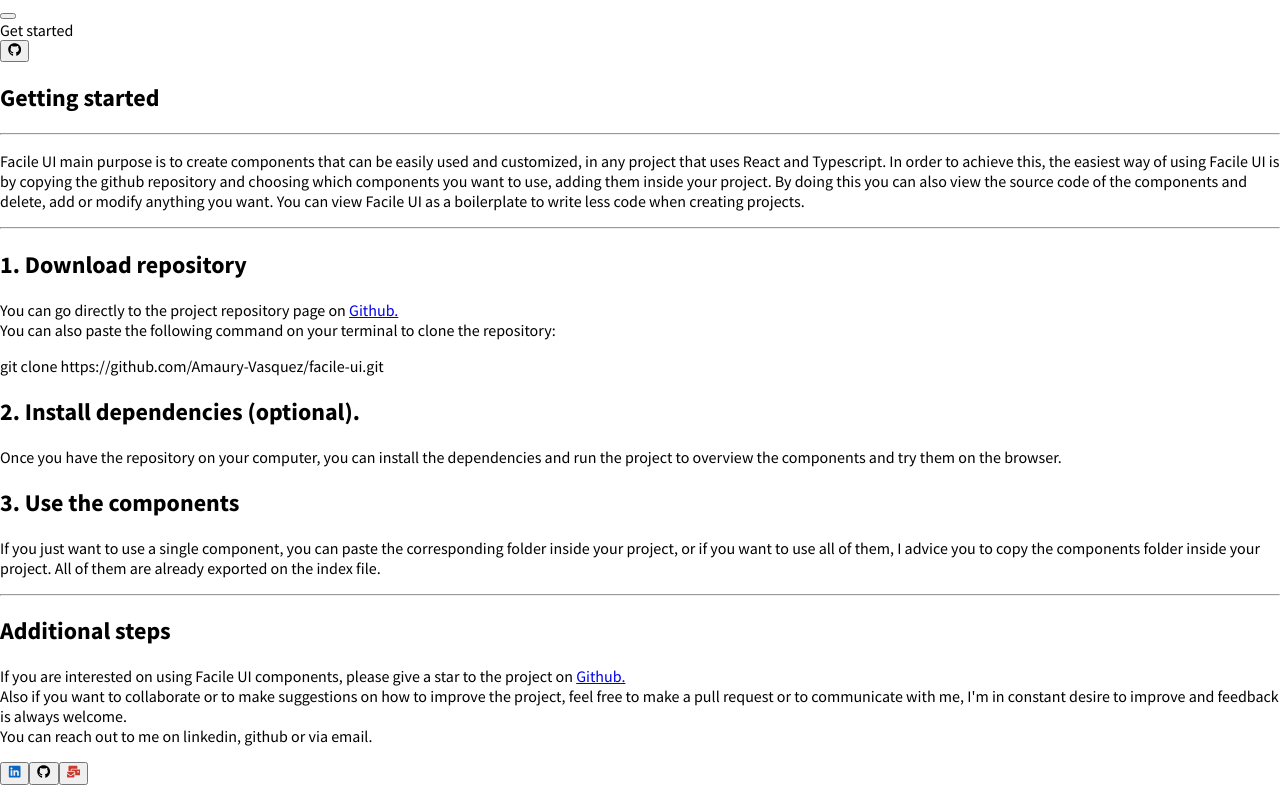
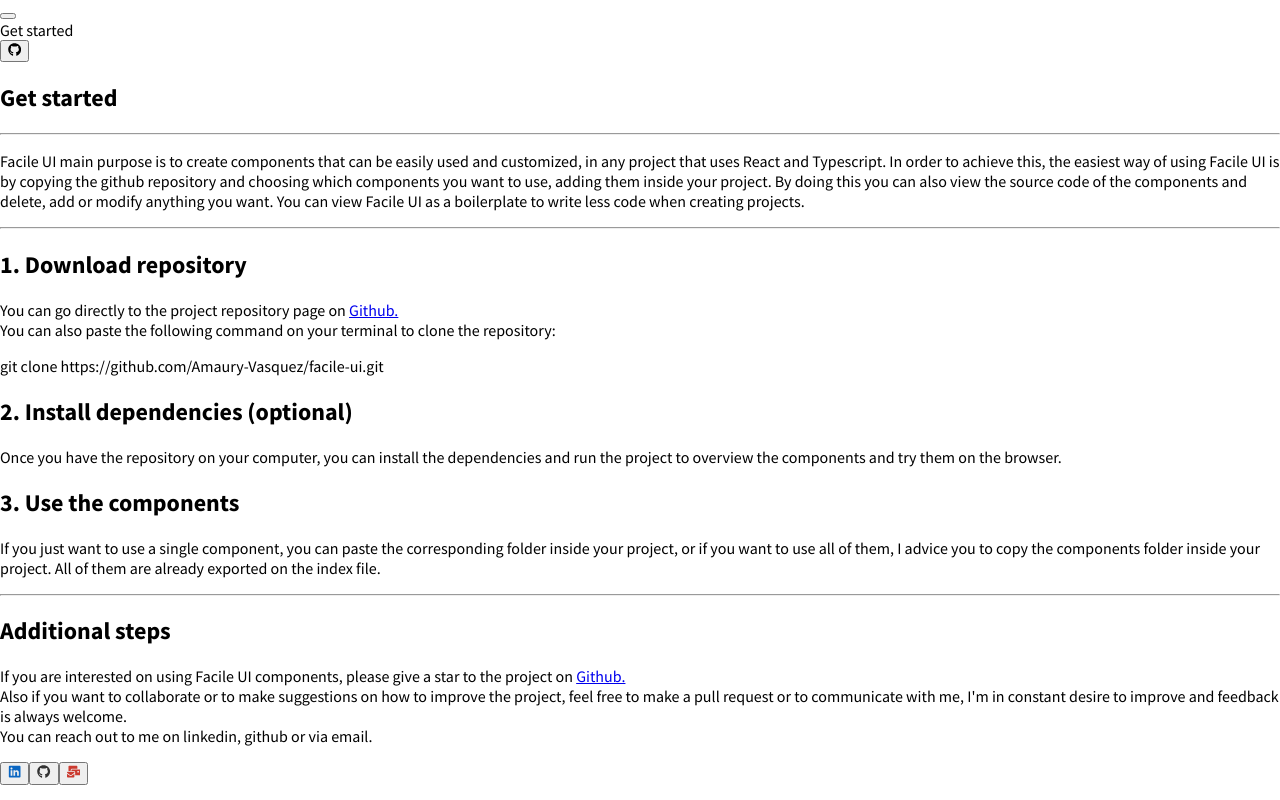
Before and after one commit to Amaury-Vasquez/amvas-ui, a Next.js app: page /get-started in a window 1280 px wide. Built offline with nearby package versions, Linux system fonts and the light colour scheme.

Commit message:
add methods for title and subtitle rendering

```diff
--- a/pages/get-started.tsx
+++ b/pages/get-started.tsx
@@ -6,10 +6,41 @@ import {
   Article,
   CopyableText,
   IconButtonLink,
+  IconButtonLinkProps,
   Separator,
 } from '@/components';
 
 export default function GetStarted() {
+  const renderTitle = (text: string) => (
+    <h1 className="text-2xl mb-2 font-semibold"> {text} </h1>
+  );
+
+  const renderSubtitle = (text: string) => (
+    <h2 className="text-xl mt-4 mb-2 font-semibold"> {text}</h2>
+  );
+
+  const commonTextStyle = 'my-2 text-lg text-justify';
+
+  const socialMediaLinks: IconButtonLinkProps[] = [
+    {
+      Icon: FaLinkedin,
+      href: 'https://www.linkedin.com/in/amaury-vasquez-9a1b3a240/',
+      target: '_blank',
+      iconColor: '#0a66c2',
+    },
+    {
+      Icon: FaGithub,
+      href: 'https://github.com/Amaury-Vasquez/facile-ui',
+      target: '_blank',
+      iconColor: '#333',
+    },
+    {
+      Icon: FaMailBulk,
+      href: 'mailto:amaury.vasquezenriquez@gmail.com',
+      iconColor: '#cb3a2f',
+    },
+  ];
+
   return (
     <>
       <Head>
@@ -21,9 +52,9 @@ export default function GetStarted() {
       </Head>
       <main className="w-full h-auto p-0 m-0 flex justify-center">
         <Article className="laptop:w-[60%] ">
-          <h1 className="text-2xl mb-2 font-semibold"> Getting started </h1>
+          {renderTitle('Get started')}
           <Separator />
-          <p className="my-2 text-lg text-justify">
+          <p className={commonTextStyle}>
             Facile UI main purpose is to create components that can be easily
             used and customized, in any project that uses React and Typescript.
             In order to achieve this, the easiest way of using Facile UI is by
@@ -34,10 +65,8 @@ export default function GetStarted() {
             less code when creating projects.
           </p>
           <Separator />
-          <h2 className="text-xl mt-4 mb-2 font-semibold">
-            1. Download repository
-          </h2>
-          <p className="my-2 text-lg text-justify">
+          {renderSubtitle('1. Download repository')}
+          <p className={commonTextStyle}>
             You can go directly to the project repository page on{' '}
             <Anchor
               href="https://github.com/Amaury-Vasquez/facile-ui"
@@ -53,26 +82,22 @@ export default function GetStarted() {
             className="shadow-sm rounded-md mt-2 w-full bg-transparent-white border border-violet-100 border-solid"
             text="git clone https://github.com/Amaury-Vasquez/facile-ui.git"
           />
-          <h2 className="text-xl mt-4 mb-2 font-semibold">
-            2. Install dependencies {'(optional)'}.
-          </h2>
-          <p className="my-2 text-lg text-justify">
+          {renderSubtitle('2. Install dependencies (optional)')}
+          <p className={commonTextStyle}>
             Once you have the repository on your computer, you can install the
             dependencies and run the project to overview the components and try
             them on the browser.
           </p>
-          <h2 className="text-xl mt-4 mb-2 font-semibold">
-            3. Use the components
-          </h2>
-          <p className="my-2 text-lg text-justify">
+          {renderSubtitle('3. Use the components')}
+          <p className={commonTextStyle}>
             If you just want to use a single component, you can paste the
             corresponding folder inside your project, or if you want to use all
             of them, I advice you to copy the components folder inside your
             project. All of them are already exported on the index file.
           </p>
           <Separator className="mt-2" />
-          <h1 className="text-2xl mt-4 mb-2 font-semibold">Additional steps</h1>
-          <p className="my-2 text-lg text-justify">
+          {renderTitle('Additional steps')}
+          <p className={commonTextStyle}>
             If you are interested on using Facile UI components, please give a
             star to the project on{' '}
             <Anchor
@@ -89,27 +114,13 @@ export default function GetStarted() {
             You can reach out to me on linkedin, github or via email.
           </p>
           <div className="w-full h-auto flex mt-4 items-center justify-center gap-4">
-            <IconButtonLink
-              target="_blank"
-              href="https://www.linkedin.com/in/amaury-vasquez-9a1b3a240/"
-              className="w-12 h-12"
-              Icon={FaLinkedin}
-              iconColor="#0a66c2"
-            />
-
-            <IconButtonLink
-              target="_blank"
-              href="https://github.com/Amaury-Vasquez/facile-ui"
-              className="w-12 h-12"
-              Icon={FaGithub}
-              iconColor="#000"
-            />
-            <IconButtonLink
-              href="mailto:amaury.vasquezenriquez@gmail.com"
-              className="w-12 h-12"
-              Icon={FaMailBulk}
-              iconColor="#cb3a2f"
-            />
+            {socialMediaLinks.map((atrributes, i) => (
+              <IconButtonLink
+                className="w-12 h-12"
+                key={'contact-social-media-link' + i}
+                {...atrributes}
+              />
+            ))}
           </div>
         </Article>
       </main>
```
